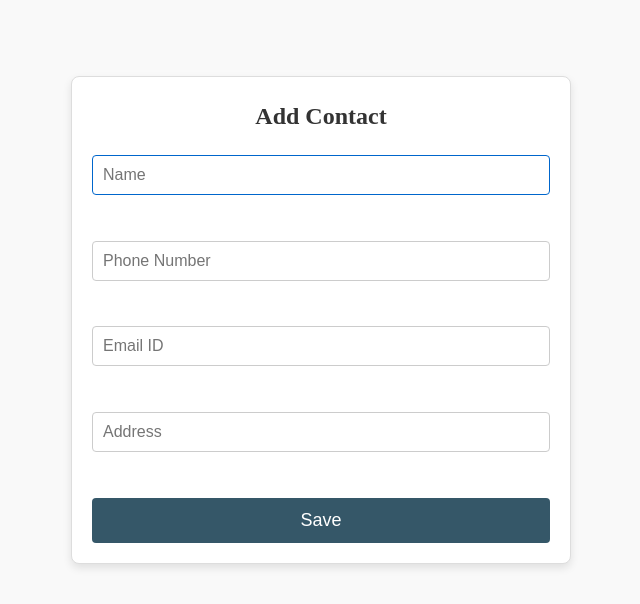
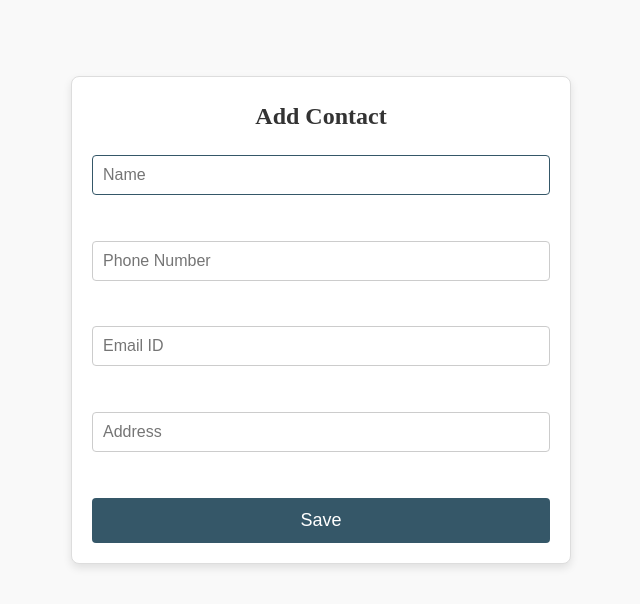
Before and after one commit to Avneetkaur12/Contact-Manager, a PHP site: page / in a window 1280 px wide, with the restyled element focused. Shown: the part 85-689 px from the top of the page, without its empty margins (319-959 px from the left). Run offline with PHP 8.4, Linux system fonts and the light colour scheme; data that the repository does not hold is empty.

Commit message:
Update styles.css

```diff
--- a/public/styles.css
+++ b/public/styles.css
@@ -105,7 +105,7 @@ form input[type="email"] {
 form input[type="text"]:focus,
 form input[type="number"]:focus,
 form input[type="email"]:focus {
-    border-color: #0066cc;
+    border-color: #355768;
     outline: none;
 }
 
```
